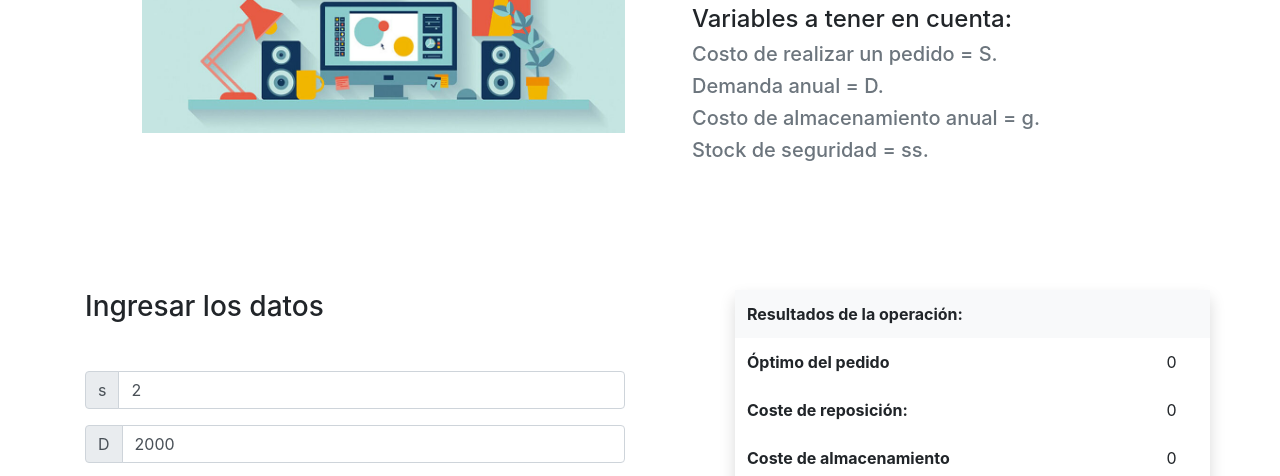
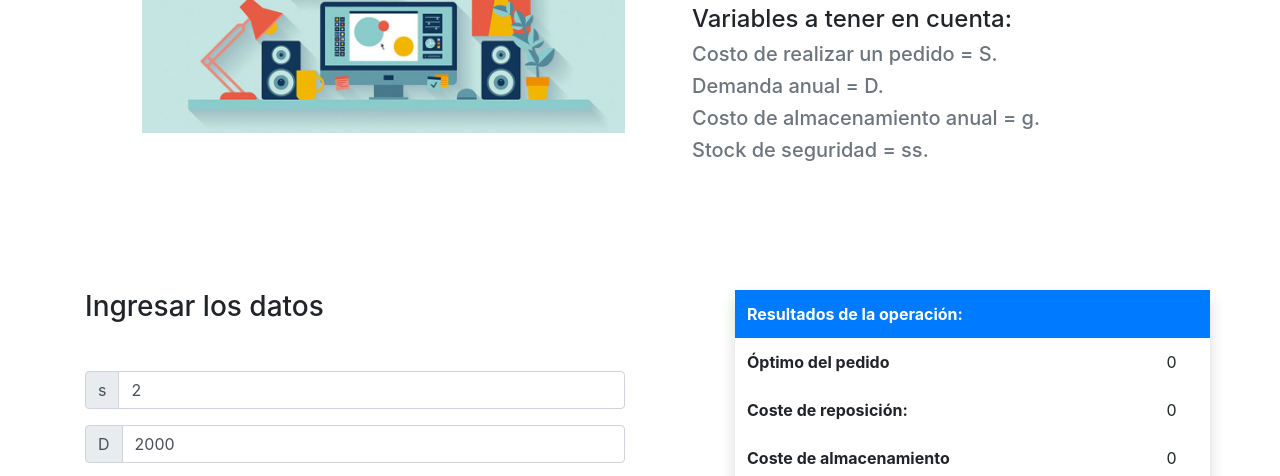
Before and after one commit to Nicolsssuarez98/Modelo-Wilson, a plain HTML site: page index.html in a window 1280 px wide. Shown: the part 283-759 px from the top of the page. Drawn offline with nearby package versions, Linux system fonts and the light colour scheme.

Commit message:
table-color

```diff
--- a/index.html
+++ b/index.html
@@ -91,8 +91,8 @@
             <table class="table table-borderless col-sm-5 shadow p-3 mb-5 bg-white rounded">
                 <tbody>
                   <thead >
-                    <tr class="bg-light">
-                        <th>Resultados de la operación:</th>
+                    <tr class="bg-primary">
+                        <th class="text-white"> Resultados de la operación:</th>
                         <th></th>
                     </tr>
                   </thead>
```
